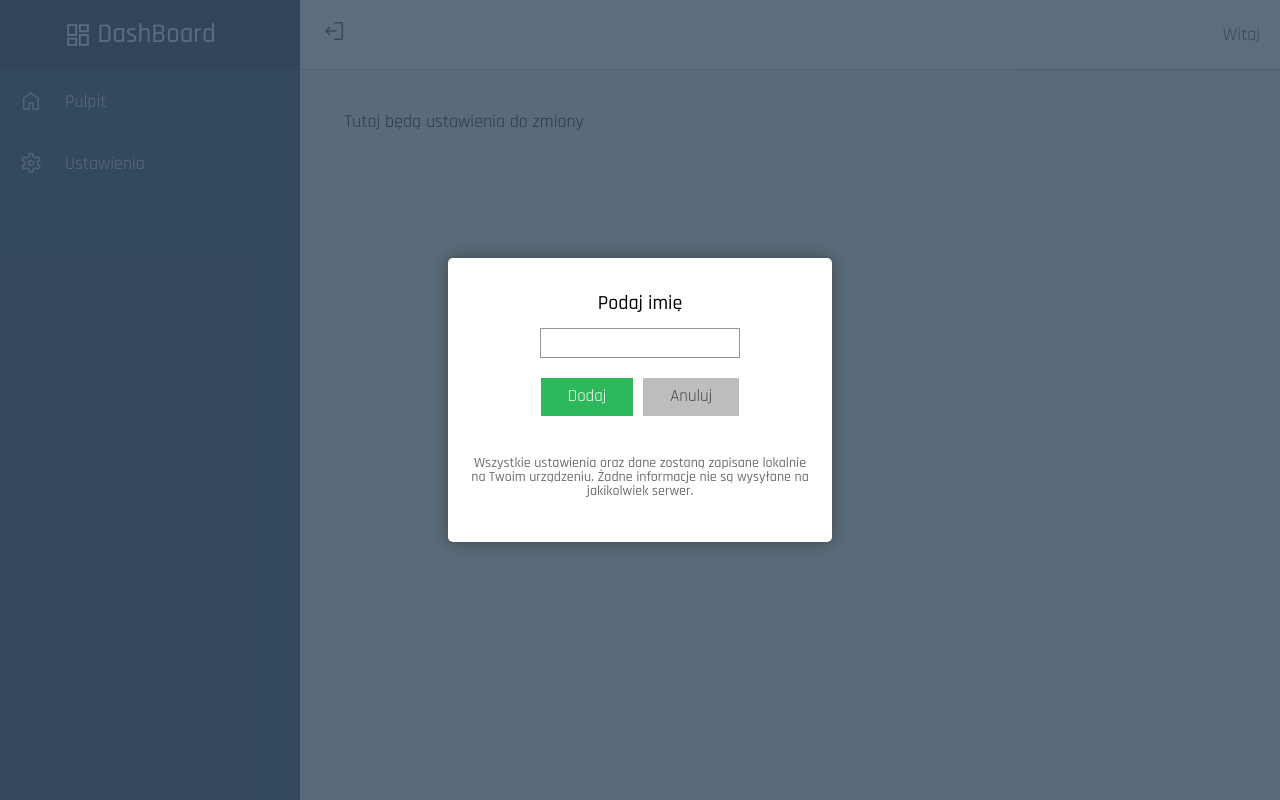
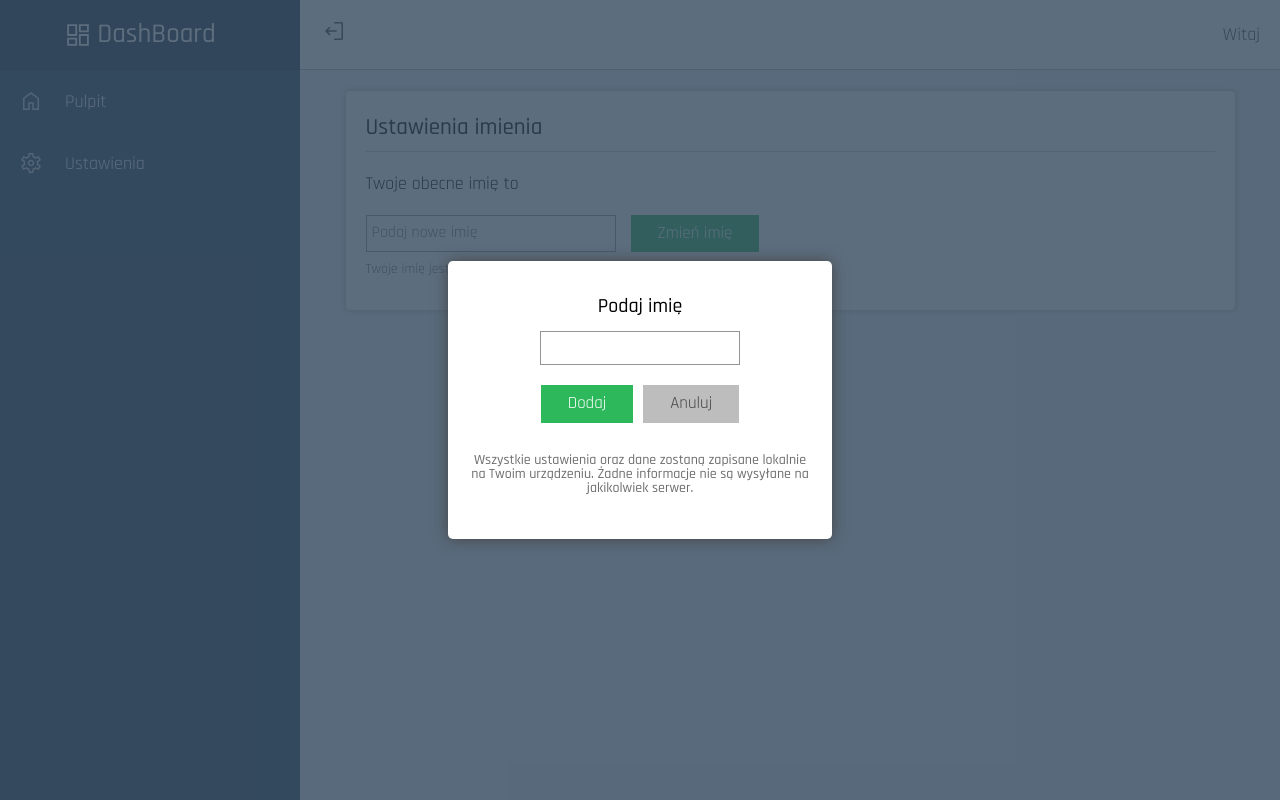
Before and after one commit to Maciej86/dashboard, a React (Create React App) app: page /dashboard/settings in a window 1280 px wide. Built offline with nearby package versions, Linux system fonts and the light colour scheme.

Commit message:
Created Tile components and styled Settings

```diff
--- a/src/common/Input/styled.ts
+++ b/src/common/Input/styled.ts
@@ -3,8 +3,7 @@ import styled from "styled-components";
 export const InputText = styled.input`
   width: 100%;
   max-width: 250px;
-  margin-top: 10px;
-  padding: 5px;
+  padding: 7px 5px;
   border: 1px solid ${({ theme }) => theme.color.borderInput};
   font-size: 16px;
 
--- /dev/null
+++ b/src/common/Tile/styled.ts
@@ -0,0 +1,25 @@
+import styled from "styled-components";
+
+export const Tile = styled.div`
+  padding: 20px;
+  background: ${({ theme }) => theme.color.backgroundTile};
+  border: 1px solid ${({ theme }) => theme.color.borderTile};
+  border-radius: 5px;
+  box-shadow: 0 0 5px ${({ theme }) => theme.color.boxShadowLight};
+`;
+
+export const TileTitle = styled.h3`
+  margin: 0;
+  margin-bottom: 15px;
+  padding-bottom: 5px;
+  border-bottom: 1px solid ${({ theme }) => theme.color.borderTile};
+  font-size: 23px;
+  font-weight: 500;
+`;
+
+export const Description = styled.p`
+  margin-top: 10px;
+  font-size: 14px;
+  line-height: 1;
+  color: ${({ theme }) => theme.color.colorTextDescription};
+`;
--- a/src/core/theme.ts
+++ b/src/core/theme.ts
@@ -5,6 +5,7 @@ const color = {
   pickledBluewood_200: "rgb(44, 62, 80)",
   pickledBluewood_300: "rgb(35, 51, 66)",
   gray_100: "rgb(235, 237, 239)",
+  gray_200: "rgb(209, 209, 209)",
   gray_400: "rgb(189, 189, 189)",
   gray_500: "rgb(149, 149, 149)",
   gray_600: "rgb(109, 109, 109)",
@@ -45,6 +46,7 @@ export const themeDefault = {
     colorTextNav: color.white,
     colorTextDescription: color.gray_600,
     boxShadow: color.gray_900,
+    boxShadowLight: color.gray_400,
     buttonConfirmBg: color.jungleGreen_100,
     buttonConfirmBgHover: color.jungleGreen_200,
     buttonCancelBg: color.gray_400,
@@ -52,6 +54,8 @@ export const themeDefault = {
     borderInput: color.gray_500,
     borderInputHover: color.gray_900,
     borderInputError: color.red,
+    backgroundTile: color.white,
+    borderTile: color.gray_200,
   },
   size: {
     ...size,
--- a/src/features/Name/index.tsx
+++ b/src/features/Name/index.tsx
@@ -1,18 +1,18 @@
-import { useEffect, useRef, useState } from "react";
+import { useRef, useState } from "react";
 import { useDispatch } from "react-redux";
 import { addNewName } from "./sliceName";
+import { RenderName } from "./RandomName";
 import { ButtonCancel, ButtonConfirm } from "../../common/Button/styled";
+import { Description } from "../../common/Tile/styled";
 import {
   Wrapper,
   Window,
   Title,
-  Description,
   Buttons,
-  From,
+  Form,
   Input,
   ErrorInfo,
 } from "./styled";
-import { RenderName } from "./RandomName";
 
 export const Name = () => {
   const userName = useRef<HTMLInputElement>(null);
@@ -43,7 +43,7 @@ export const Name = () => {
         ) : (
           <>
             <Title>Podaj imię</Title>
-            <From onSubmit={onFromSubmit}>
+            <Form onSubmit={onFromSubmit}>
               <Input
                 type="text"
                 ref={userName}
@@ -64,7 +64,7 @@ export const Name = () => {
                   Anuluj
                 </ButtonCancel>
               </Buttons>
-            </From>
+            </Form>
             <Description>
               Wszystkie ustawienia oraz dane zostaną zapisane lokalnie na Twoim
               urządzeniu. Żadne informacje nie są wysyłane na jakikolwiek
--- a/src/features/Name/styled.ts
+++ b/src/features/Name/styled.ts
@@ -32,11 +32,12 @@ export const Window = styled.div`
 
 export const Title = styled.p`
   margin: 0;
+  margin-bottom: 10px;
   font-size: 20px;
   font-weight: 500;
 `;
 
-export const From = styled.form`
+export const Form = styled.form`
   display: flex;
   flex-direction: column;
   justify-content: center;
@@ -77,7 +78,7 @@ export const Buttons = styled.div`
   display: flex;
   justify-content: center;
   gap: 10px;
-  margin-top: 20px;
+  margin: 20px 0;
 
   @media (max-width: ${({ theme }) => theme.media.height350}px) {
     flex-direction: column;
@@ -85,10 +86,3 @@ export const Buttons = styled.div`
     margin-top: 10px;
   }
 `;
-
-export const Description = styled.p`
-  margin-top: 40px;
-  font-size: 14px;
-  line-height: 1;
-  color: ${({ theme }) => theme.color.colorTextDescription};
-`;
--- a/src/features/Settings/index.tsx
+++ b/src/features/Settings/index.tsx
@@ -1,3 +1,26 @@
+import { useSelector } from "react-redux";
+import { selectNameState } from "../Name/sliceName";
+import { ButtonConfirm } from "../../common/Button/styled";
+import { InputText } from "../../common/Input/styled";
+import { Description, Tile, TileTitle } from "../../common/Tile/styled";
+import { Form } from "./styled";
+
 export const Settings = () => {
-  return <p>Tutaj będą ustawienia do zmiany</p>;
+  const userName = useSelector(selectNameState);
+
+  return (
+    <Tile>
+      <TileTitle>Ustawienia imienia</TileTitle>
+      <p>
+        Twoje obecne imię to <b>{userName}</b>
+      </p>
+      <Form>
+        <InputText type="text" placeholder="Podaj nowe imię" />
+        <ButtonConfirm type="submit">Zmień imię</ButtonConfirm>
+      </Form>
+      <Description>
+        Twoje imię jest zapisywane w pamięci podręcznej przeglądarki.
+      </Description>
+    </Tile>
+  );
 };
--- /dev/null
+++ b/src/features/Settings/styled.ts
@@ -0,0 +1,6 @@
+import styled from "styled-components";
+
+export const Form = styled.form`
+  display: flex;
+  gap: 15px;
+`;
```
